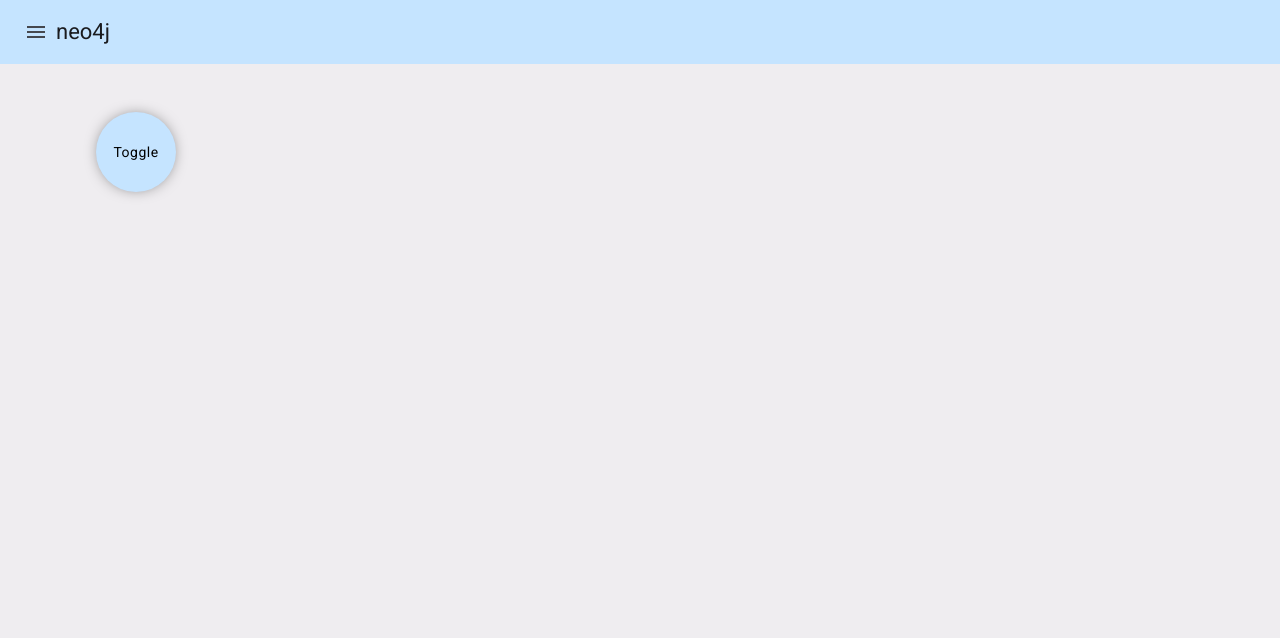
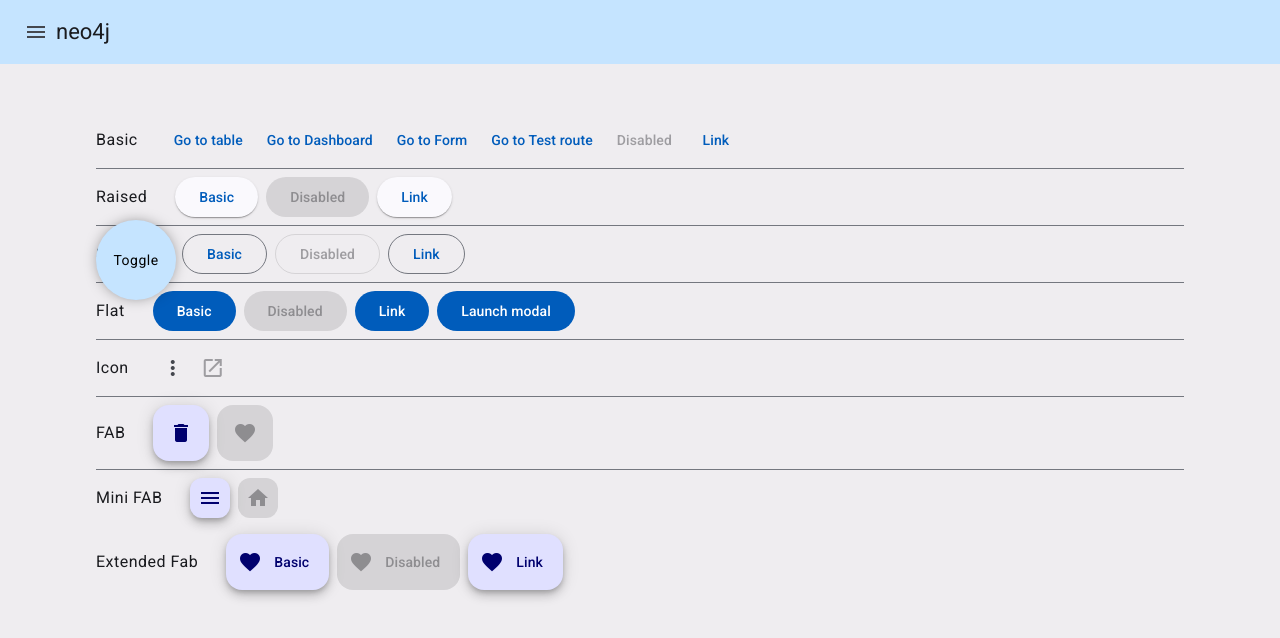
Before and after one commit to Isakov56/neo4j, an Angular app: page / in a window 1280 px wide. Shown: the top 638 px of the page. Built offline with nearby package versions, Linux system fonts and the light colour scheme.

Commit message:
lazy loading children fixed

```diff
--- a/src/app/app.config.ts
+++ b/src/app/app.config.ts
@@ -1,5 +1,5 @@
 import { ApplicationConfig, provideZoneChangeDetection } from '@angular/core';
-import { provideRouter } from '@angular/router';
+import { NoPreloading, provideRouter, withPreloading } from '@angular/router';
 
 import { routes } from './app.routes';
 import { provideAnimationsAsync } from '@angular/platform-browser/animations/async';
@@ -7,7 +7,7 @@ import { provideAnimationsAsync } from '@angular/platform-browser/animations/asy
 export const appConfig: ApplicationConfig = {
   providers: [
     provideZoneChangeDetection({ eventCoalescing: true }),
-    provideRouter(routes),
+    provideRouter(routes, withPreloading(NoPreloading)),
     provideAnimationsAsync(),
   ],
 };
--- a/src/app/app.routes.ts
+++ b/src/app/app.routes.ts
@@ -2,11 +2,32 @@ import { Routes } from '@angular/router';
 
 export const routes: Routes = [
     {
-        path: 'test',
+        path: '',
         loadComponent: () => import('./test-buttons/test-buttons.component')
         .then(c => c.TestButtonsComponent),
-        loadChildren: () => import('./test-buttons/test-nav.routes')
+        children: [
+            {
+                path: 'dash-board',
+                loadComponent: () => import('./test-dashboard/test-dashboard.component')
+                    .then(m => m.TestDashboardComponent)
+            },
+            {
+                path: 'form',
+                loadComponent: () => import('./test-form/test-form.component')
+                    .then(m => m.TestFormComponent)
+            },
+            {
+                path: 'route-test',
+                loadComponent: () => import('./route-test/route-test.component')
+                    .then(m => m.RouteTestComponent)
+            }
+        ]
     },
+    // {
+    //     path: '',
+    //     loadChildren: () => import('./test-buttons/test-nav.routes')
+    //     .then(m => m.default)
+    // },
     {
         path: 'table',
         loadComponent: () => import('./test-component/test-component.component')
--- a/src/app/test-buttons/test-buttons.component.html
+++ b/src/app/test-buttons/test-buttons.component.html
@@ -168,4 +168,4 @@
         </div>
       </section>
     </div>
-    <!-- <router-outlet></router-outlet> -->
+    <router-outlet></router-outlet>
--- a/src/app/test-buttons/test-nav.routes.ts
+++ b/src/app/test-buttons/test-nav.routes.ts
@@ -3,8 +3,8 @@ import { TestDashboardComponent } from "../test-dashboard/test-dashboard.compone
 import { TestFormComponent } from "../test-form/test-form.component";
 import { RouteTestComponent } from "../route-test/route-test.component";
 
-export default [
+export const TEST_ROUTES: Route[] = [
     {path: 'dash-board', component: TestDashboardComponent},
     {path: 'form', component: TestFormComponent},
     {path: 'route-test', component: RouteTestComponent}
-] satisfies Route[]
+]
--- a/src/app/test-nav/test-nav.component.html
+++ b/src/app/test-nav/test-nav.component.html
@@ -30,7 +30,7 @@
     <!-- ----------- -->
     <div class="m-5 px-5">
 
-      <!-- <router-outlet></router-outlet> -->
+      <router-outlet></router-outlet>
       <div
       cdkDrag
       class="dark-mode-toggle draggable-item d-flex justify-content-center align-items-center"
--- a/src/app/test-nav/test-nav.component.ts
+++ b/src/app/test-nav/test-nav.component.ts
@@ -1,6 +1,5 @@
 import { Component, inject, HostListener, TemplateRef   } from '@angular/core';
 import { BreakpointObserver, Breakpoints } from '@angular/cdk/layout';
-import { AsyncPipe } from '@angular/common';
 import { MatToolbarModule } from '@angular/material/toolbar';
 import { MatButtonModule } from '@angular/material/button';
 import { MatSidenavModule } from '@angular/material/sidenav';
--- a/src/styles.scss
+++ b/src/styles.scss
@@ -8,5 +8,3 @@ body { margin: 0; font-family: Roboto, "Helvetica Neue", sans-serif; }
 
 /* Importing Bootstrap SCSS file. */
 @import 'bootstrap/scss/bootstrap';
-/* Importing Bootstrap SCSS file. */
-@import 'bootstrap/scss/bootstrap';
--- a/src/styles/app-theme.scss
+++ b/src/styles/app-theme.scss
@@ -20,28 +20,28 @@ html {
     --toggle-button-bg-color: #{if(mat.get-theme-type($theme)== dark, white, black)};
     --toggle-button-color: #{if(mat.get-theme-type($theme)== dark, black, white)};
   --body-background-color: #{$bg-color};
-  --link-color: #{mat.get-theme-color($theme, primary)};
-  --link-hover-color: #{color.adjust(mat.get-theme-color($theme, primary), $lightness: -10%)};
-  --code-border-color: #{rgba(mat.get-theme-color($theme, on-secondary-container), .08)};
-  --code-background-color: #{rgba(mat.get-theme-color($theme, on-secondary-container), .04)};
-  --header-background-color: #{rgba($bg-color, .8)};
-  --user-panel-background-color: #{$bg-color};
-  --user-panel-hover-background-color: #{mat.get-theme-color($theme, surface-variant)};
-  --sidemenu-heading-hover-background-color: #{mat.get-theme-color($theme, surface-container-highest)};
-  --sidemenu-active-heading-text-color: #{mat.get-theme-color($theme, tertiary)};
-  --sidemenu-active-heading-background-color: #{mat.get-theme-color($theme, primary-container)};
-  --sidemenu-active-heading-hover-background-color: #{mat.get-theme-color($theme, primary-container)};
-  --sidemenu-expanded-background-color: #{$bg-color};
-  --topmenu-text-color: #{mat.get-theme-color($theme, on-background)};
-  --topmenu-background-color: #{rgba($bg-color, .8)};
-  --topmenu-item-active-background-color: #{mat.get-theme-color($theme, primary-container)};
-  --topmenu-dropdown-item-active-text-color: #{mat.get-theme-color($theme, primary)};
-  --toast-info-background-color: #{map.get(mat.$azure-palette,
-    if(mat.get-theme-type($theme) == dark, 30, 50))};
-  --toast-success-background-color: #{map.get(mat.$green-palette,
-    if(mat.get-theme-type($theme) == dark, 40, 60))};
-  --toast-warning-background-color: #{map.get(mat.$orange-palette,
-    if(mat.get-theme-type($theme) == dark, 40, 60))};
-  --toast-error-background-color: #{map.get(mat.$red-palette,
-    if(mat.get-theme-type($theme) == dark, 30, 50))};
+//   --link-color: #{mat.get-theme-color($theme, primary)};
+//   --link-hover-color: #{color.adjust(mat.get-theme-color($theme, primary), $lightness: -10%)};
+//   --code-border-color: #{rgba(mat.get-theme-color($theme, on-secondary-container), .08)};
+//   --code-background-color: #{rgba(mat.get-theme-color($theme, on-secondary-container), .04)};
+//   --header-background-color: #{rgba($bg-color, .8)};
+//   --user-panel-background-color: #{$bg-color};
+//   --user-panel-hover-background-color: #{mat.get-theme-color($theme, surface-variant)};
+//   --sidemenu-heading-hover-background-color: #{mat.get-theme-color($theme, surface-container-highest)};
+//   --sidemenu-active-heading-text-color: #{mat.get-theme-color($theme, tertiary)};
+//   --sidemenu-active-heading-background-color: #{mat.get-theme-color($theme, primary-container)};
+//   --sidemenu-active-heading-hover-background-color: #{mat.get-theme-color($theme, primary-container)};
+//   --sidemenu-expanded-background-color: #{$bg-color};
+//   --topmenu-text-color: #{mat.get-theme-color($theme, on-background)};
+//   --topmenu-background-color: #{rgba($bg-color, .8)};
+//   --topmenu-item-active-background-color: #{mat.get-theme-color($theme, primary-container)};
+//   --topmenu-dropdown-item-active-text-color: #{mat.get-theme-color($theme, primary)};
+//   --toast-info-background-color: #{map.get(mat.$azure-palette,
+//     if(mat.get-theme-type($theme) == dark, 30, 50))};
+//   --toast-success-background-color: #{map.get(mat.$green-palette,
+//     if(mat.get-theme-type($theme) == dark, 40, 60))};
+//   --toast-warning-background-color: #{map.get(mat.$orange-palette,
+//     if(mat.get-theme-type($theme) == dark, 40, 60))};
+//   --toast-error-background-color: #{map.get(mat.$red-palette,
+//     if(mat.get-theme-type($theme) == dark, 30, 50))};
 }
```
